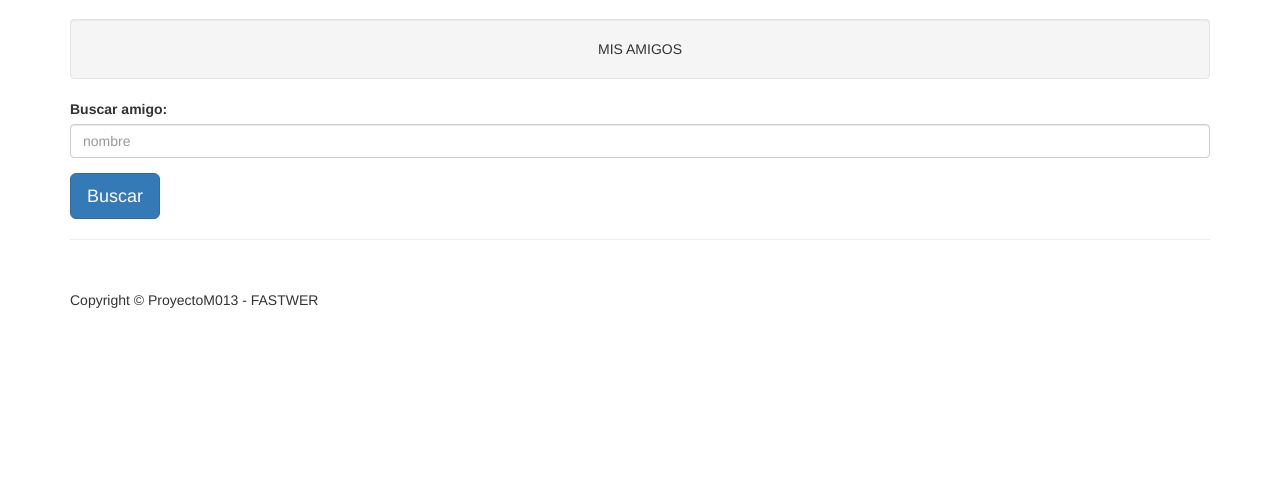
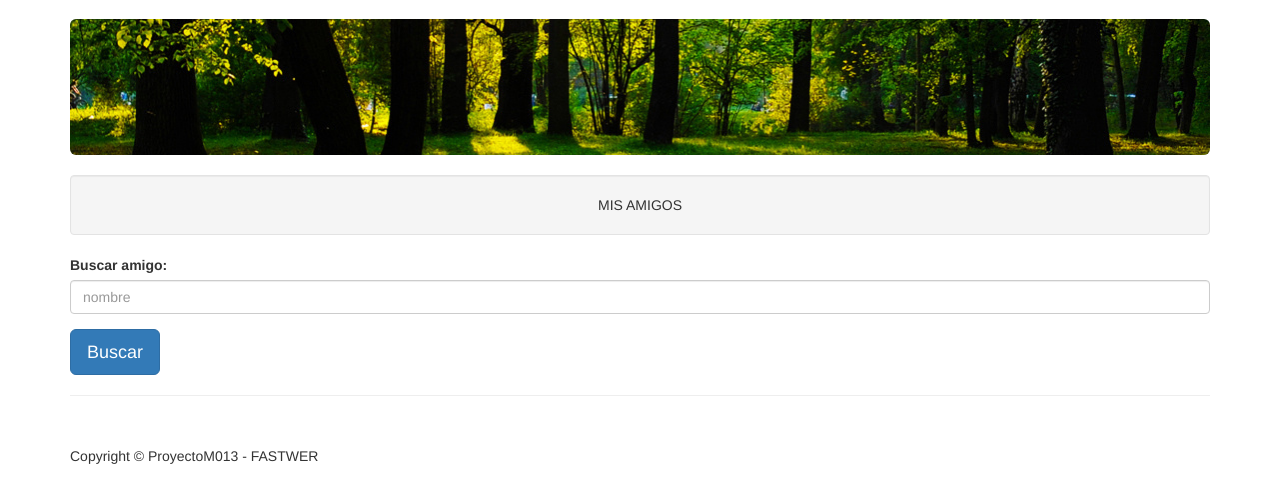
Before and after one commit to sitorzz/FastwerRepository, a PHP site: page /FastwerRepository/myFriends.php in a window 1280 px wide. Shown: the part 81-584 px from the top of the page. Run offline with PHP 8.4, Linux system fonts and the light colour scheme; the visitor is signed in with stand-in values (Sample User, id 1); data that the repository does not hold is empty; some libraries are stand-ins or nearby versions.

Commit message:
Diseño
Diseño

```diff
--- a/Fastwer/add_question.php
+++ b/Fastwer/add_question.php
@@ -57,8 +57,8 @@ include "php/add_question2.php";
             </div>';
           }
             ?>
-            <div class="col-xs-12">
-                <img class="img-responsive img-rounded" src="images/add_quest.jpg" alt="">
+            <div class="col-xs-12" id="imgSo">
+                <img class="img-responsive img-rounded" src="images/add_quest.jpg"  alt="">
             </div>
             <!-- /.col-md-8 -->
             <div class="col-xs-12">
--- a/Fastwer/css/friends.css
+++ b/Fastwer/css/friends.css
@@ -56,3 +56,7 @@
     border-radius: 30px
 
 }
+
+#titleF{
+    margin-bottom: 20px;
+}
--- a/Fastwer/css/soporte.css
+++ b/Fastwer/css/soporte.css
@@ -5,3 +5,7 @@
     padding: 5px;
 
 }
+
+#imagenSop{
+	margin-bottom: 20px !important;
+}
--- a/Fastwer/myFriends.php
+++ b/Fastwer/myFriends.php
@@ -50,7 +50,11 @@ include "php/session.php";
 
                 <!-- Texto informativo -->
         <div class="row">
-            <div class="col-lg-12">
+            <div class="col-xs-12">
+                <img class="img-responsive img-rounded" src="images/myFriends.png"  id="titleF" alt="">
+            </div>
+
+            <div class="col-xs-12">
                 <div class="well text-center">
                     MIS AMIGOS
                 </div>
```
Also changed, not shown: Fastwer/soporte.php (+7 -1 lines), Fastwer/images/myFriends.png (added), Fastwer/images/soporte.png (added).
